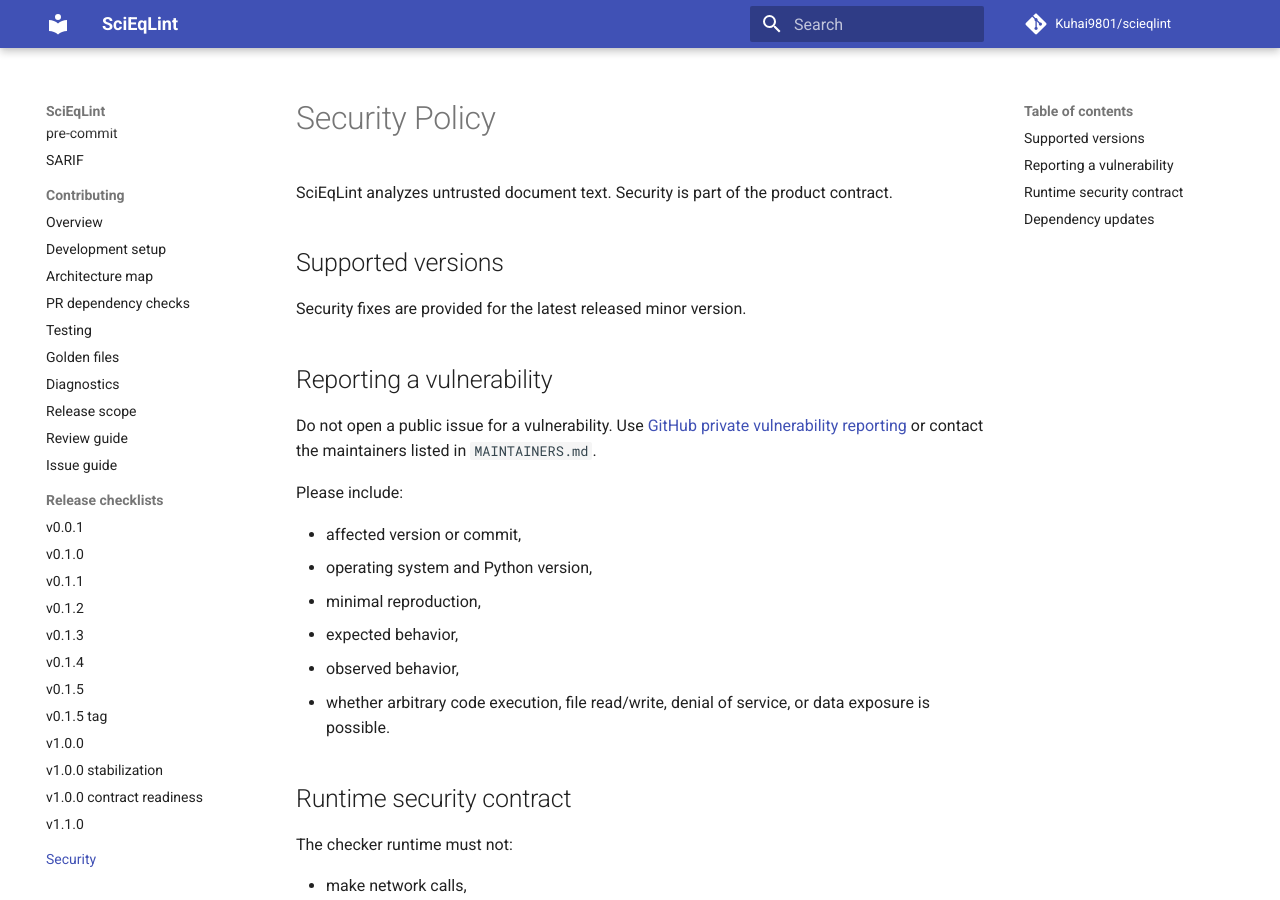
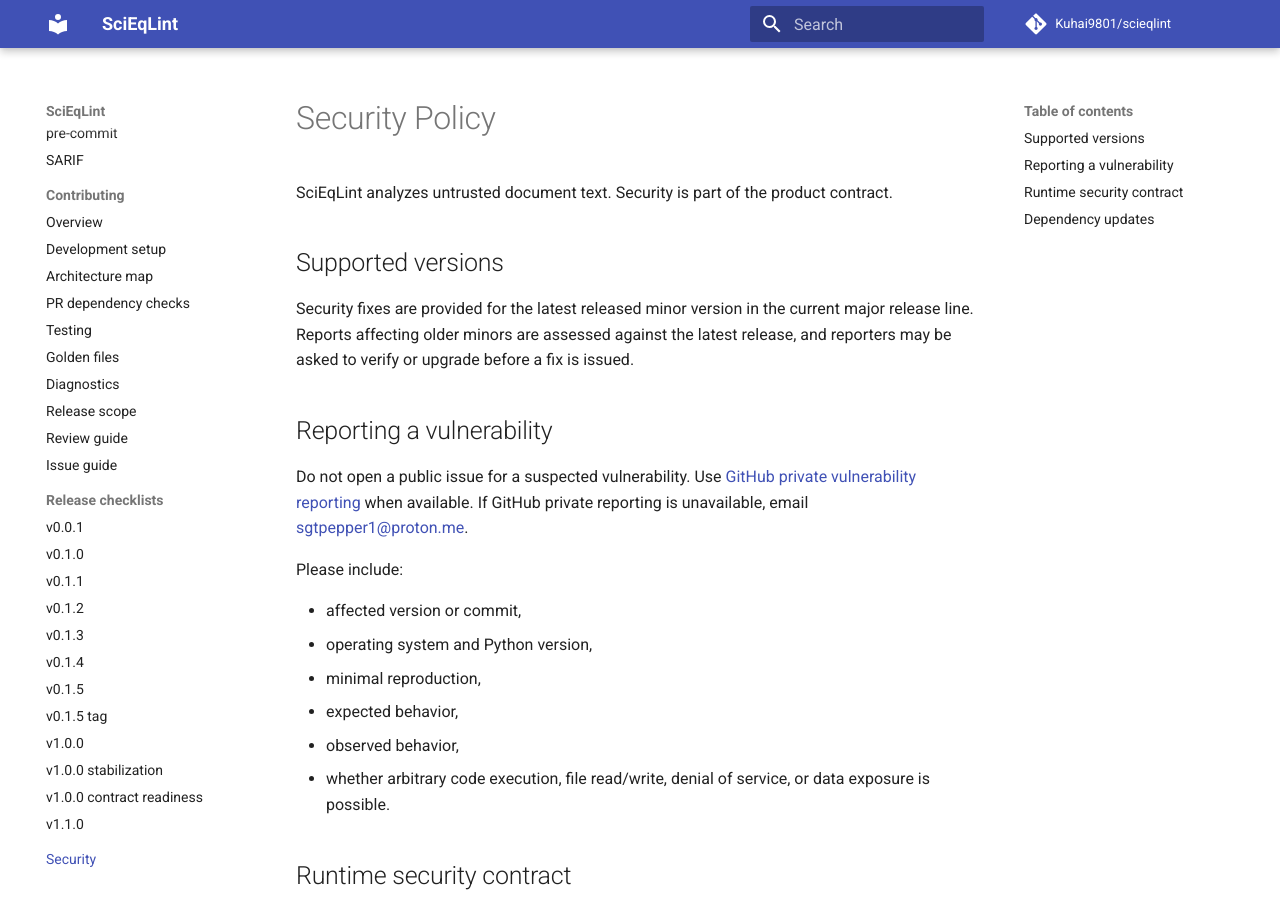
Before and after one commit to 1sgtpepper/scieqlint, an MkDocs documentation site: the page built from docs/security.md, in a window 1280 px wide and 900 px high. Built offline with MkDocs 1.6.1 and Material for MkDocs 9.7.7, drawn with Linux system fonts in a browser that asks for light colours; comment, search, counter and statistics services are not loaded.

Commit message:
docs(security): publish v1 reporting policy (#329)

```diff
--- a/docs/security.md
+++ b/docs/security.md
@@ -4,13 +4,16 @@
 
 ## Supported versions
 
-Security fixes are provided for the latest released minor version.
+Security fixes are provided for the latest released minor version in the current
+major release line. Reports affecting older minors are assessed against the latest
+release, and reporters may be asked to verify or upgrade before a fix is issued.
 
 ## Reporting a vulnerability
 
-Do not open a public issue for a vulnerability. Use
-[GitHub private vulnerability reporting](https://github.com/Kuhai9801/scieqlint/security/advisories/new)
-or contact the maintainers listed in `MAINTAINERS.md`.
+Do not open a public issue for a suspected vulnerability. Use
+[GitHub private vulnerability reporting](https://github.com/1sgtpepper/scieqlint/security/advisories/new)
+when available. If GitHub private reporting is unavailable, email
+[sgtpepper1@proton.me](mailto:sgtpepper1@proton.me).
 
 Please include:
 
```
Also changed, not shown: CHANGELOG.md (+3 -1 lines), SECURITY.md (+7 -4 lines).
